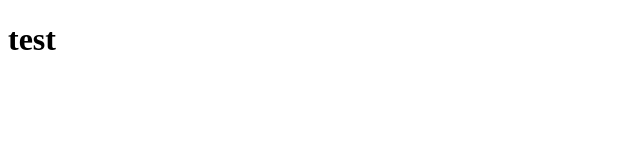
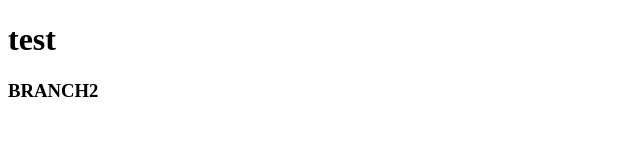
Before and after one commit to rvthecosmonaut/cosmonaut, a plain HTML site: page index.html in a window 1280 px wide. Shown: the whole page, without its empty margins (0-640 px from the left). Drawn offline with Linux system fonts and the light colour scheme.

Commit message:
2ND_COMMIT

```diff
--- a/index.html
+++ b/index.html
@@ -7,5 +7,6 @@
 </head>
 <body>
     <h1>test</h1>
+    <H3>BRANCH2</H3>
 </body>
 </html>
```
